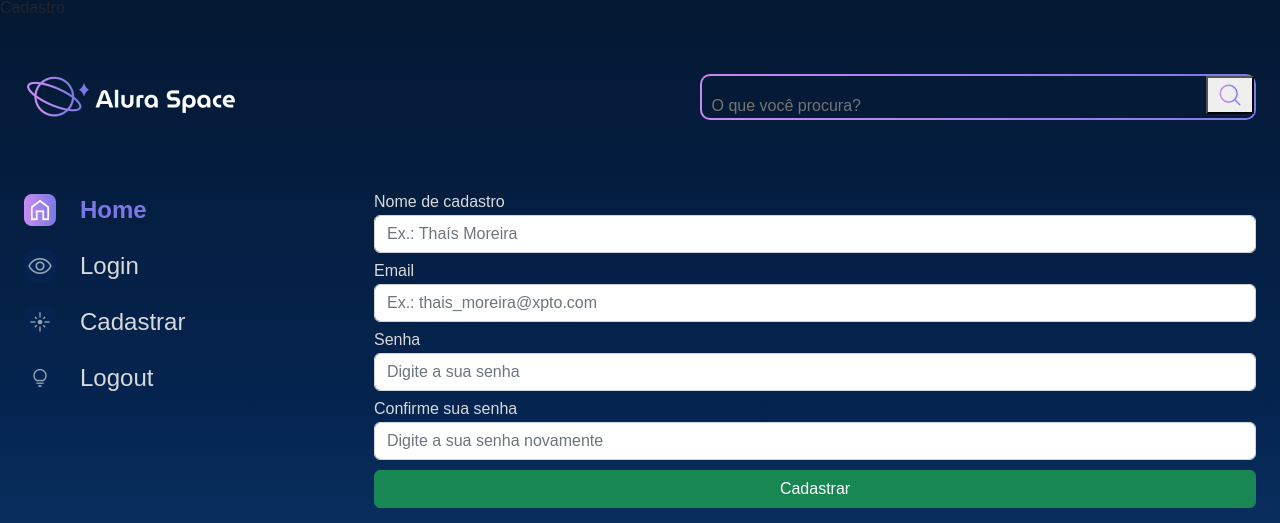
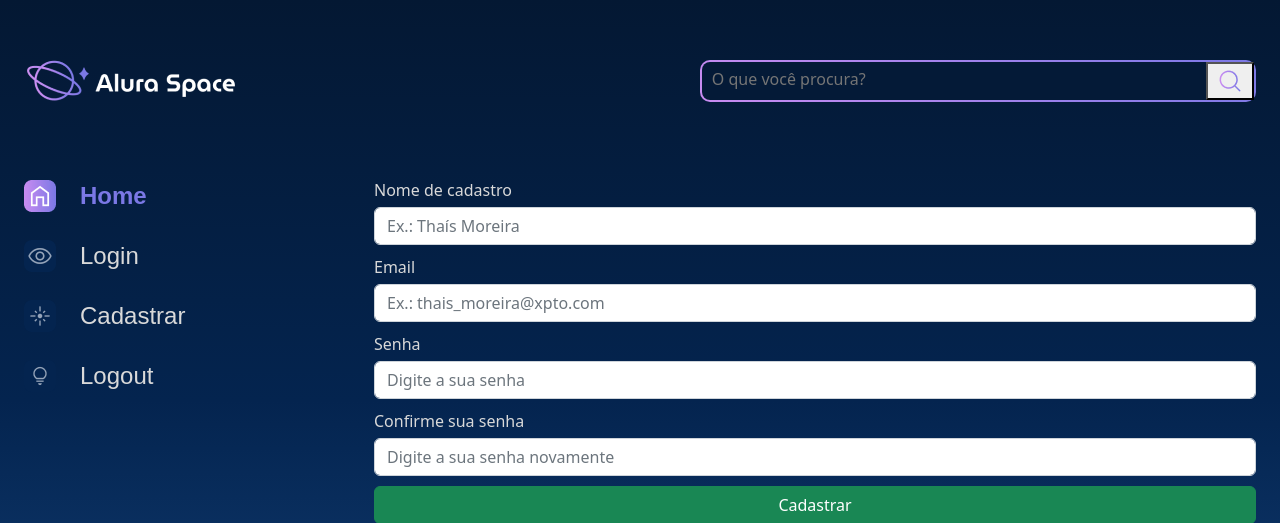
Before and after one commit to thaisdMM/alura_space, a Django app: page /cadastro in a window 1280 px wide. Shown: the top 523 px of the page. Run offline with Django 5.2, Linux system fonts and the light colour scheme.

Commit message:
fix(templates): remove h1 from cadastro.html and change css to be first than bootstrap

```diff
--- a/templates/usuarios/cadastro.html
+++ b/templates/usuarios/cadastro.html
@@ -1,4 +1,3 @@
-<h1>Cadastro</h1>
 {% load static %}
 
 <!DOCTYPE html>
@@ -13,8 +12,8 @@
     <link rel="preconnect" href="https://fonts.gstatic.com" crossorigin>
     <link href="https://fonts.googleapis.com/css2?family=Poppins:wght@400;500;600&display=swap" rel="stylesheet">
     <!-- CSS only -->
+    <link rel="stylesheet" href="{% static '/styles/style.css' %}">
     <link href="https://cdn.jsdelivr.net/npm/bootstrap@5.2.2/dist/css/bootstrap.min.css" rel="stylesheet" integrity="sha384-Zenh87qX5JnK2Jl0vWa8Ck2rdkQ2Bzep5IDxbcnCeuOxjzrPF/et3URy9Bv1WTRi" crossorigin="anonymous">
-    <link rel="stylesheet" href="{% static '/styles/style.css' %}">
 </head>
 
 <body>
```
